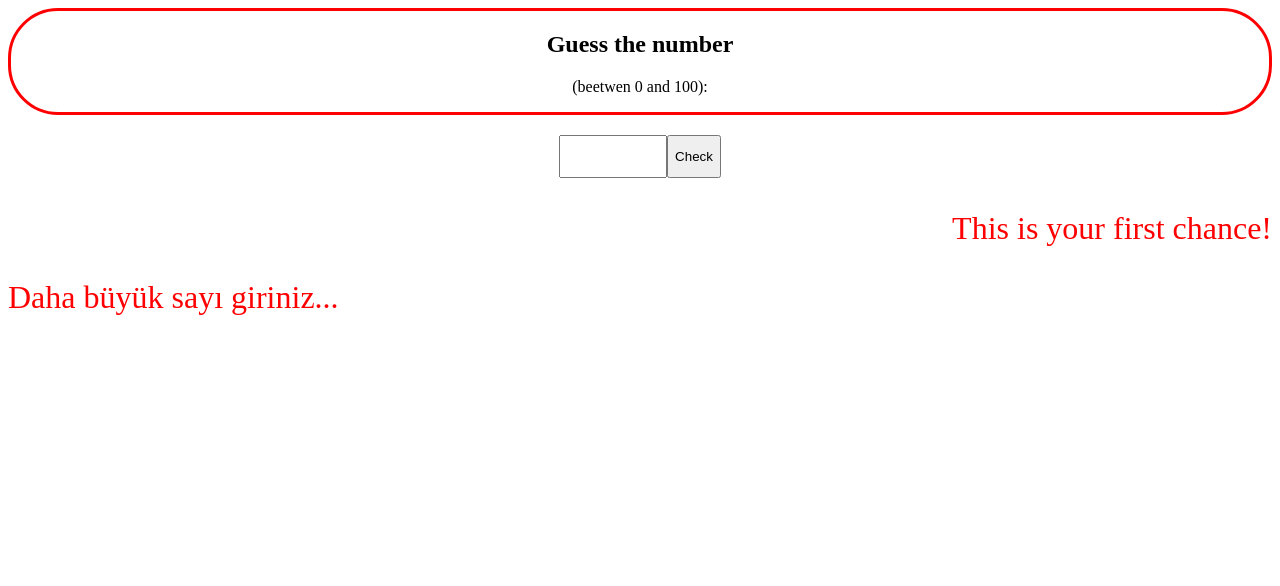
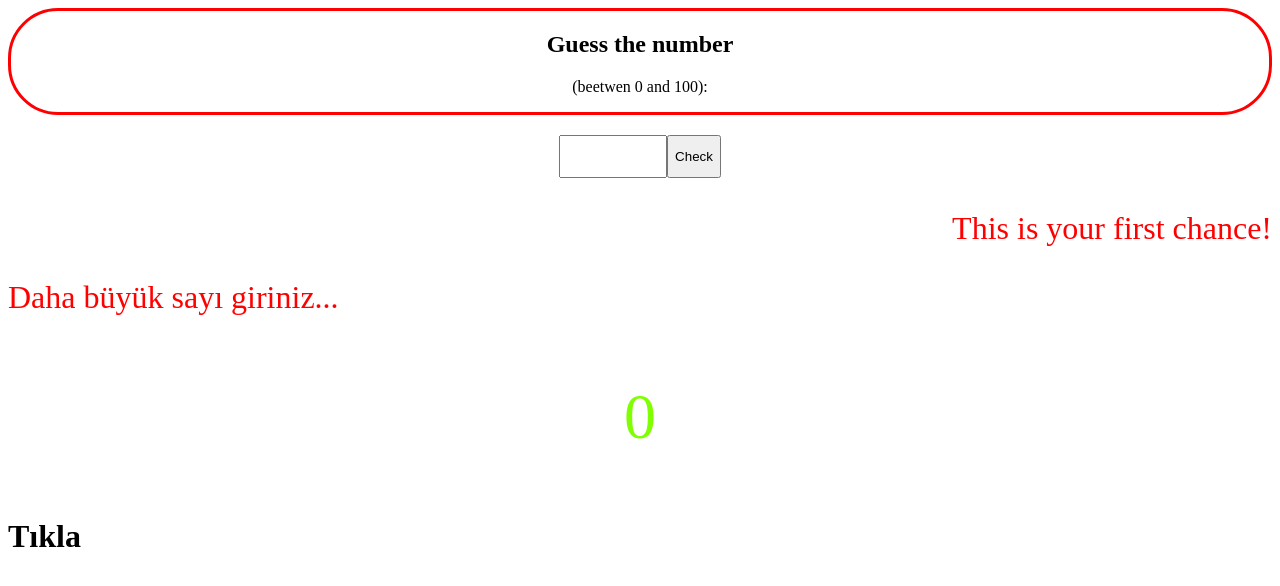
Before and after one commit to erdem-ay/guess-the-number, a plain HTML site: page index.html in a window 1280 px wide. Both pictures are taken after a click on the button "Check". Drawn offline with Linux system fonts and the light colour scheme.

Commit message:
update Js functions

```diff
--- a/index.html
+++ b/index.html
@@ -22,6 +22,7 @@
     <div id="last-div">
 
     </div>
+    <p id="guess-number">0</p>
     <script src="script.js"></script>
 </body>
 </html>
--- a/script.js
+++ b/script.js
@@ -7,14 +7,26 @@ let originalNumber = randomInt(0,100);
 let numberInput = document.querySelector('#number')
 let checkBtn = document.querySelector('#check-btn')
 let result = document.querySelector('#last-div')
+let guessNumberHTML = document.querySelector('#guess-number');
 
 //console.log(numberInput, checkBtn)
 //console.log(result)
 console.log(originalNumber)
+console.log(guessNumberHTML)
+
+//guessNumberHTML.style.color= "purple";
+//guessNumberHTML.style.fontSize= "2rem";
+//guessNumberHTML.style.textAlign= "center";
+
+guessNumberHTML.classList.add("counter");
+
 
 checkBtn.onclick=function(){
+
     let value = Number(numberInput.value);
-
+    guessNumber = guessNumber + 1;
+    //guessNumberHTML.classList.remove("counter");
+    guessNumberHTML.classList.replace("counter", "result");
     console.log(originalNumber,value);
     if(originalNumber > value){
         result.style.color= "red";
@@ -27,6 +39,11 @@ checkBtn.onclick=function(){
         result.innerHTML = "Doğru sayı girdiniz...";
     }
 
+    let buton = document.createElement("h1")
+    buton.innerHTML = "Tıkla"
+
+    document.body.appendChild(buton);
+
     //guessNumber = guessNumber + value;
     //console.log('Butona tiklandi' , value , guessNumber)
     //result.innerHTML = "Result:" + guessNumber;
--- a/style.css
+++ b/style.css
@@ -27,3 +27,15 @@
 #last-div{
     font-size: 2rem;
 }
+
+.counter{
+    color: blueviolet;
+    font-size: 2rem;
+    text-align: center;
+}
+
+.result{
+    color: chartreuse;
+    font-size: 4rem;
+    text-align: center;
+}
```
